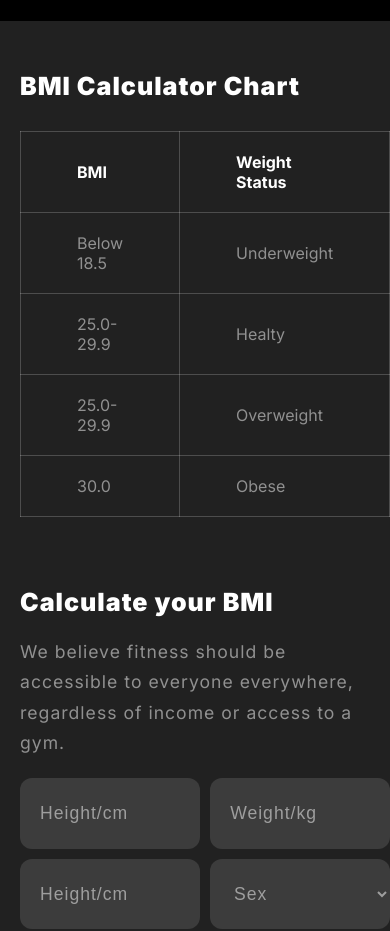
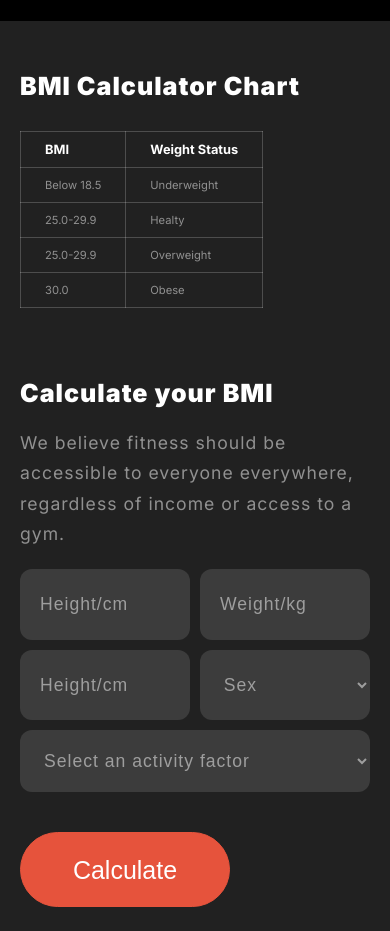
Before and after one commit to mdekramulridoy/second-assignment, a plain HTML site: page index.html in a window 390 px wide. Shown: the part 3860-4791 px from the top of the page. Drawn offline with Linux system fonts and the light colour scheme; a web font is replaced by a local one.

Commit message:
submit recheck

```diff
--- a/media.css
+++ b/media.css
@@ -80,6 +80,7 @@
     margin: 0 20px;
     right: 100px;
     width: 200px;
+    left: 0;
   }
   /* Tag Images Part */
   .tag-one {
@@ -262,15 +263,13 @@
     /* width: 100%; */
     /* margin-bottom: 100px; */
   }
-  .bmi-calculator {
-    /* margin: 0 250px; */
-  }
   .bmi-heading {
     /* border: 2px solid red; */
     margin: 0 20px;
     padding-bottom: 50px;
   }
   .bmi-content {
+    /* width: 100%; */
     justify-content: center;
     text-align: left;
     /* margin-left: 300px; */
@@ -307,7 +306,11 @@
   }
   td,
   th {
-    padding: 20px 3.5rem;
+    padding: 10px 1.5rem;
+    font-size: 0.7rem;
+  }
+  th{
+    font-size: 0.8rem;
   }
   /* Left BMI End */
   /* Right BMI Start */
```
